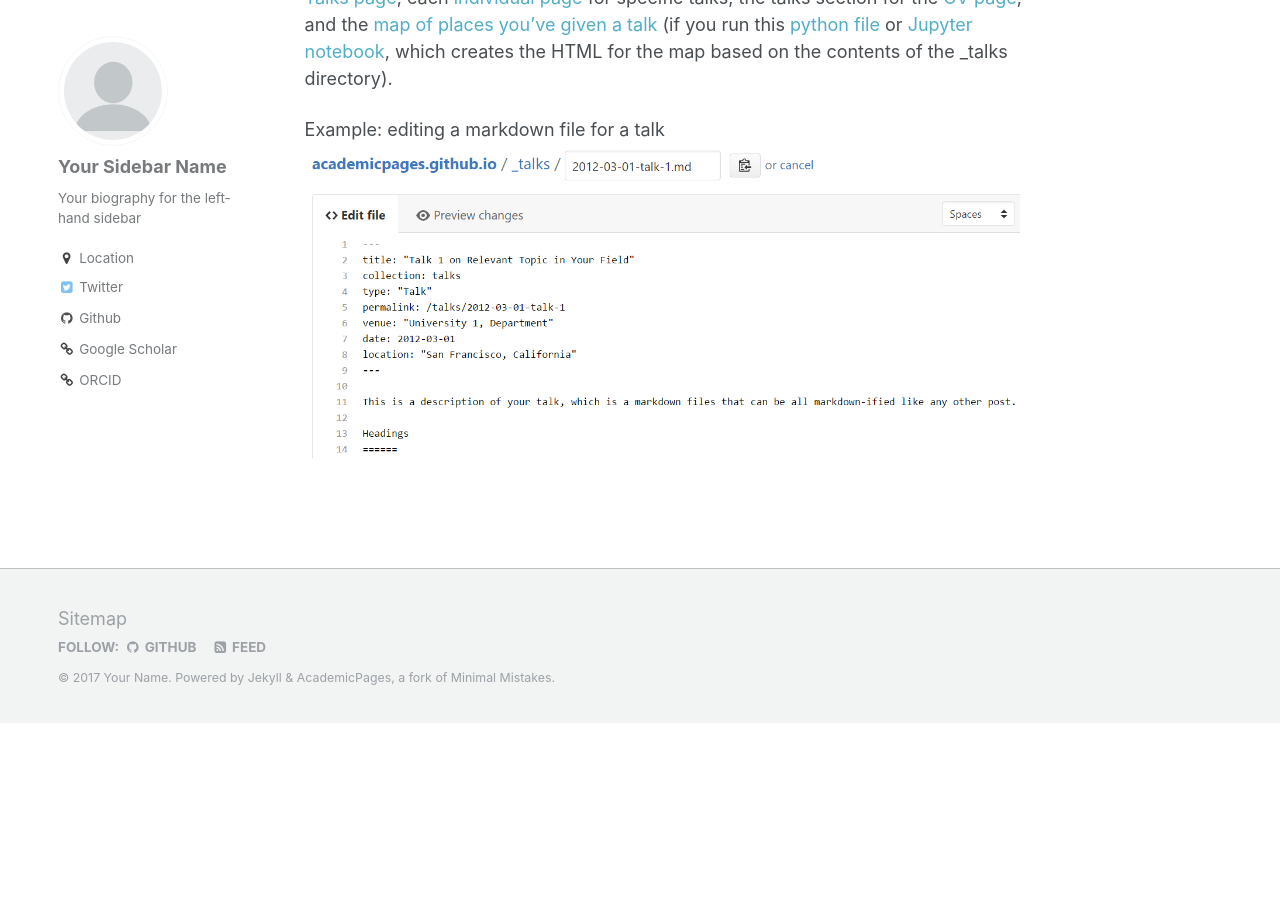
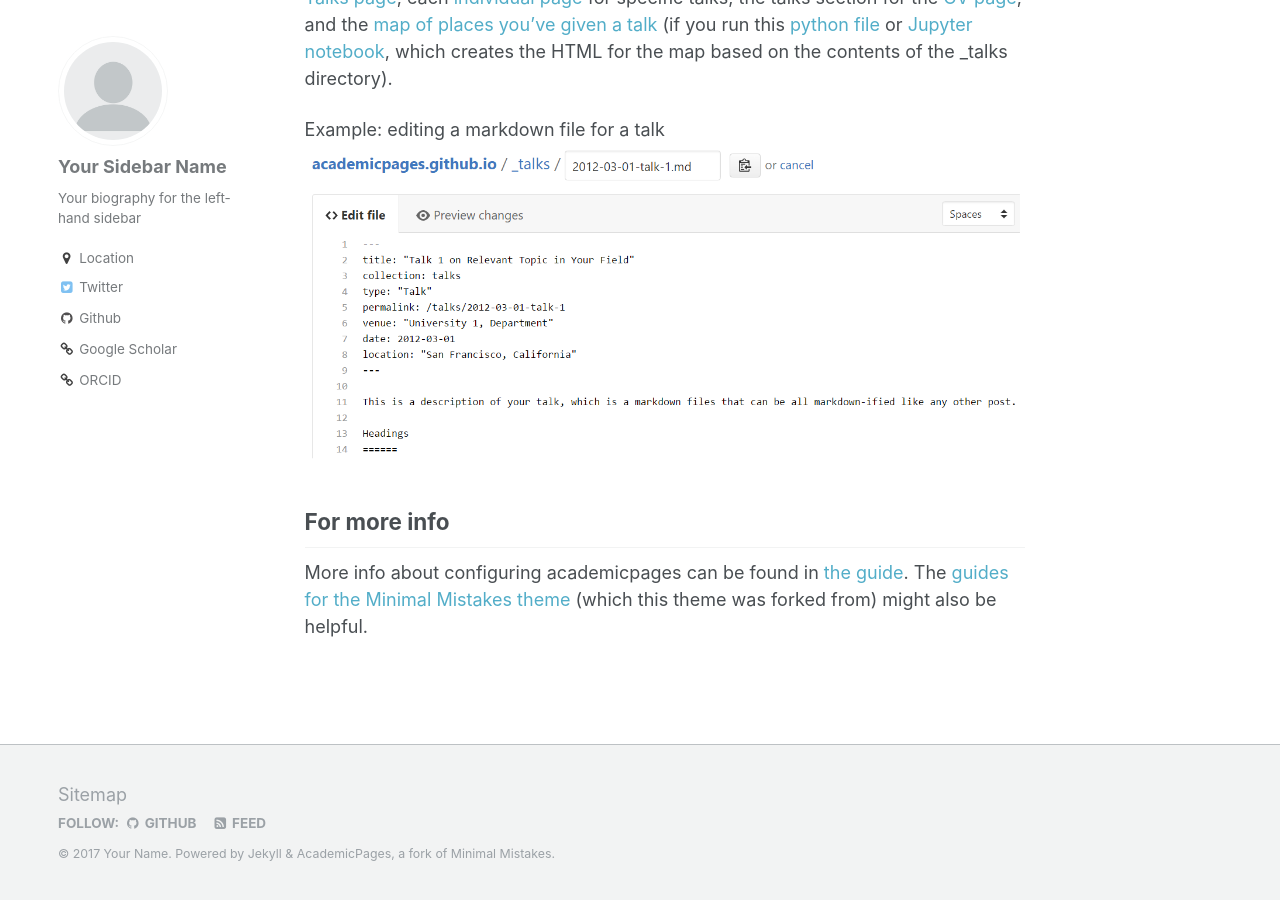
Before and after one commit to Noahs-ARK/Noahs-ARK.github.io, a Jekyll site: the page built from _pages/about.md, in a window 1280 px wide and 900 px high, scrolled down 1005 px. Built offline with Jekyll 4.4.1, drawn with Linux system fonts in a browser that asks for light colours; before the commit the page ends 1728 px from its top, so only the background shows below that.

Commit message:
add more info section

```diff
--- a/_pages/about.md
+++ b/_pages/about.md
@@ -24,3 +24,7 @@ For site content, there is one markdown file for each type of content, which are
 
 Example: editing a markdown file for a talk
 ![Editing a markdown file for a talk](/images/editing-talk.png "Editing a markdown file for a talk")
+
+For more info
+------
+More info about configuring academicpages can be found in [the guide](https://academicpages.github.io/markdown/). The [guides for the Minimal Mistakes theme](https://mmistakes.github.io/minimal-mistakes/docs/configuration/) (which this theme was forked from) might also be helpful.
```
